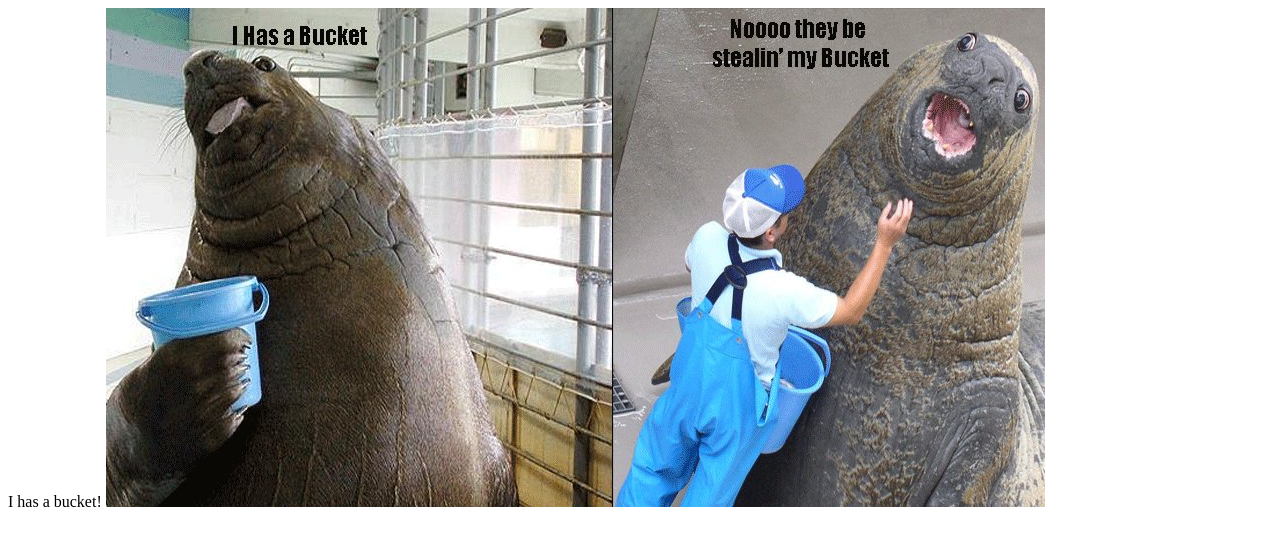
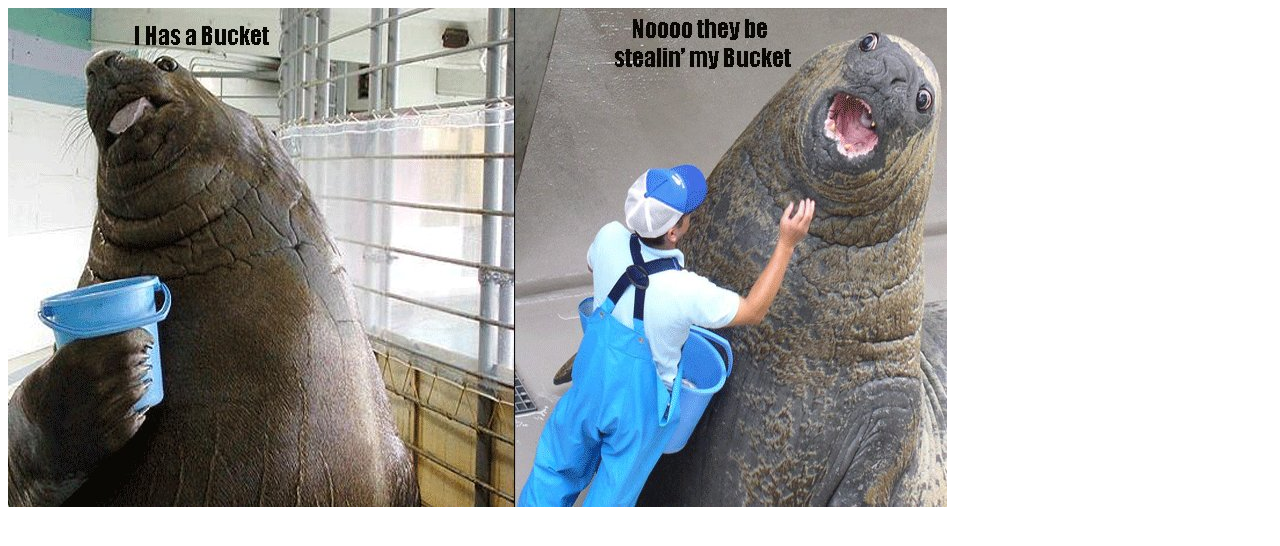
Before and after one commit to lcrippa/lcrippa.github.io, a plain HTML site: page index.html in a window 1280 px wide. Drawn offline with Linux system fonts and the light colour scheme.

Commit message:
remove text

```diff
--- a/index.html
+++ b/index.html
@@ -6,7 +6,6 @@
 <meta http-equiv="Expires" content="0" />
 </head>
 <body>
-  I has a bucket!
 <img src="walrus_bucket.jpg" alt="hours">
 </body>
 </html>
```
